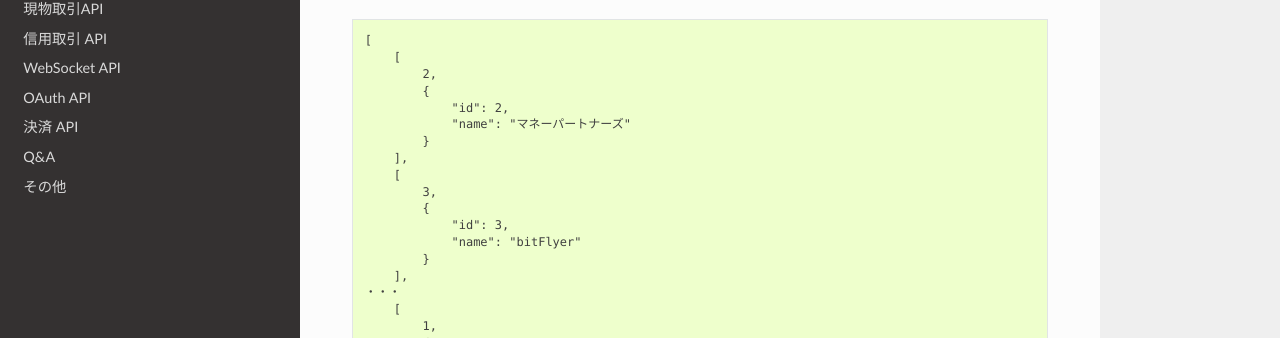
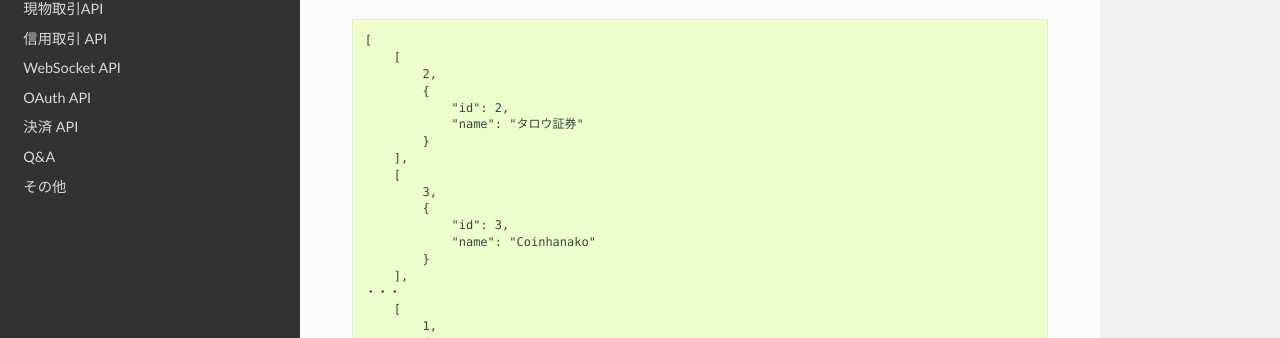
Before and after one commit to zaifdotjp/api-doc, a Sphinx documentation site: the page built from docs/PublicAPI.md, in a window 1280 px wide and 900 px high, scrolled down 10532 px. Shown: the part 227-565 px from the top of the window. Built offline with Sphinx 7.4.7 and the Read the Docs theme 2.0.0, drawn with Linux system fonts in a browser that asks for light colours; some of the changed text lies outside the part shown.

Commit message:
ZAIF-9384 取引先名のダミー化

```diff
--- a/docs/PublicAPI.md
+++ b/docs/PublicAPI.md
@@ -510,14 +510,14 @@ vasp_master_id 「all」の場合<br />
         2,
         {
             "id": 2,
-            "name": "マネーパートナーズ"
+            "name": "タロウ証券"
         }
     ],
     [
         3,
         {
             "id": 3,
-            "name": "bitFlyer"
+            "name": "Coinhanako"
         }
     ],
 ・・・
```
Also changed, not shown: docs/TradingAPI.md (+2 -2 lines).
